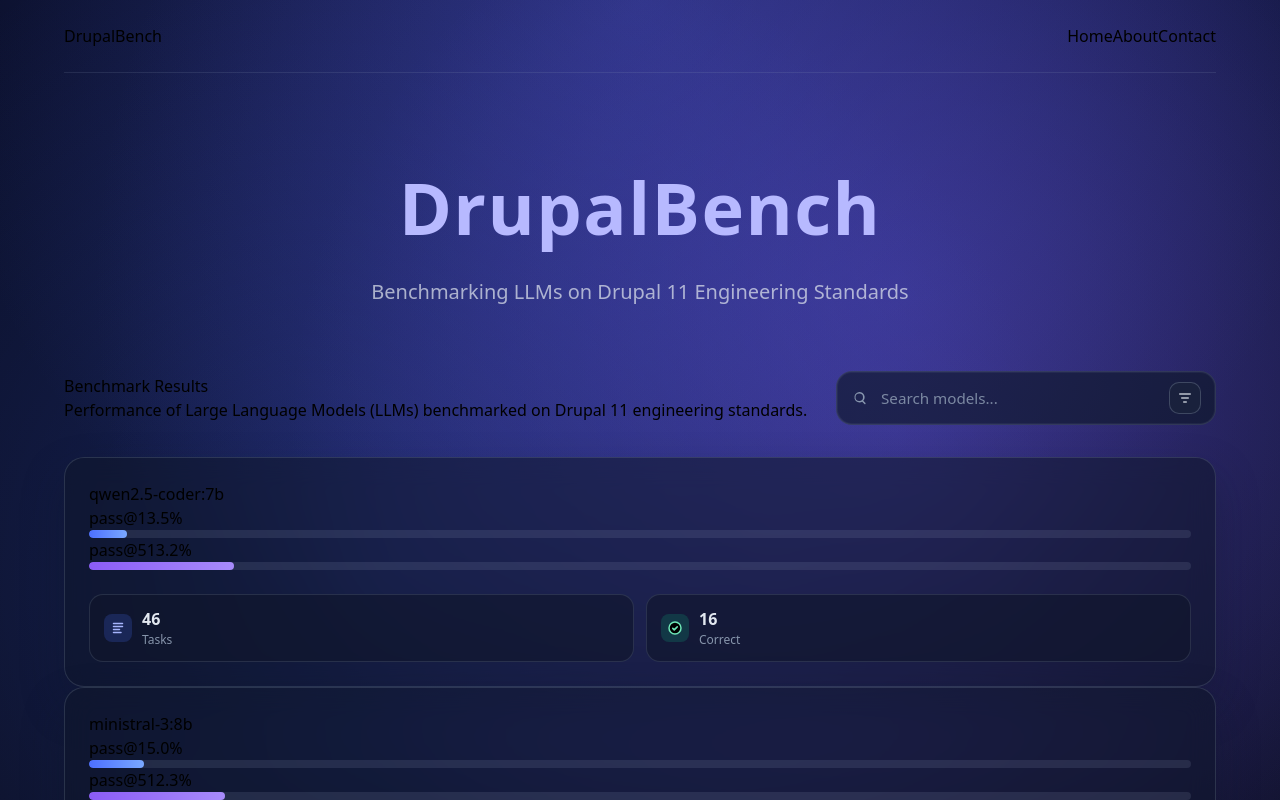
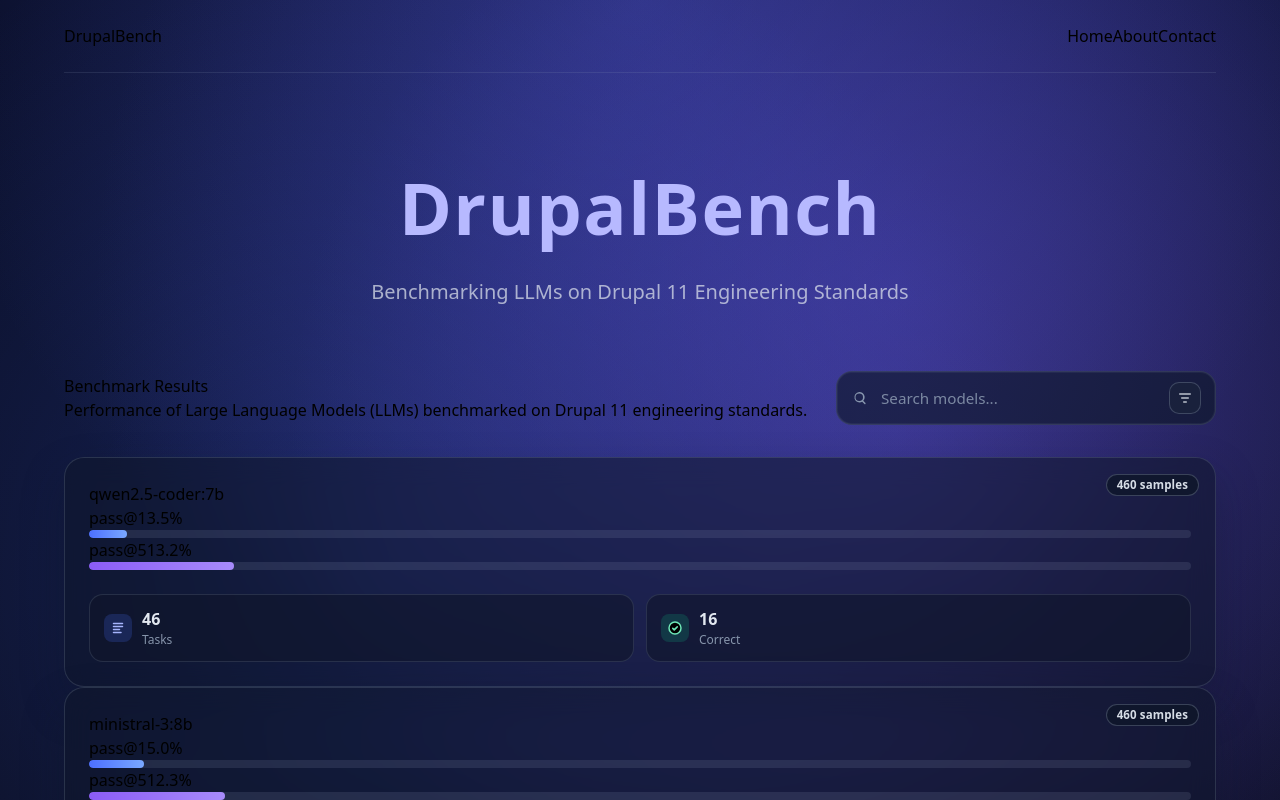
Before and after one commit to seutje/DrupalBench, a React (Vite) app in the folder frontend/: page / in a window 1280 px wide. Shown: the top 800 px of the page. Built offline with nearby package versions, Linux system fonts and the light colour scheme.

Commit message:
Add sample badges.

```diff
--- a/frontend/src/App.css
+++ b/frontend/src/App.css
@@ -171,6 +171,7 @@
 }
 
 .glass-card {
+  position: relative;
   background: rgba(15, 23, 42, 0.55);
   border: 1px solid rgba(148, 163, 184, 0.2);
   border-radius: 20px;
@@ -179,6 +180,21 @@
   backdrop-filter: blur(14px);
   transition: border 0.3s ease, transform 0.3s ease;
   cursor: pointer;
+}
+
+.sample-badge {
+  position: absolute;
+  top: 16px;
+  right: 16px;
+  padding: 4px 10px;
+  border-radius: 999px;
+  border: 1px solid rgba(148, 163, 184, 0.32);
+  background: rgba(15, 23, 42, 0.82);
+  color: rgba(226, 232, 240, 0.95);
+  font-size: 0.72rem;
+  font-weight: 600;
+  letter-spacing: 0.01em;
+  line-height: 1;
 }
 
 .glass-card:hover {
--- a/frontend/src/App.tsx
+++ b/frontend/src/App.tsx
@@ -314,7 +314,8 @@
                   className="glass-card"
                   onClick={() => openModelDetails(model)}
                 >
-                  <h3 className="text-lg md:text-xl font-semibold mb-6 text-white/90">
+                  <span className="sample-badge">{model.total_samples} samples</span>
+                  <h3 className="text-lg md:text-xl font-semibold mb-6 text-white/90 pr-28">
                     {model.model_name}
                   </h3>
                   <div className="space-y-5">
```
